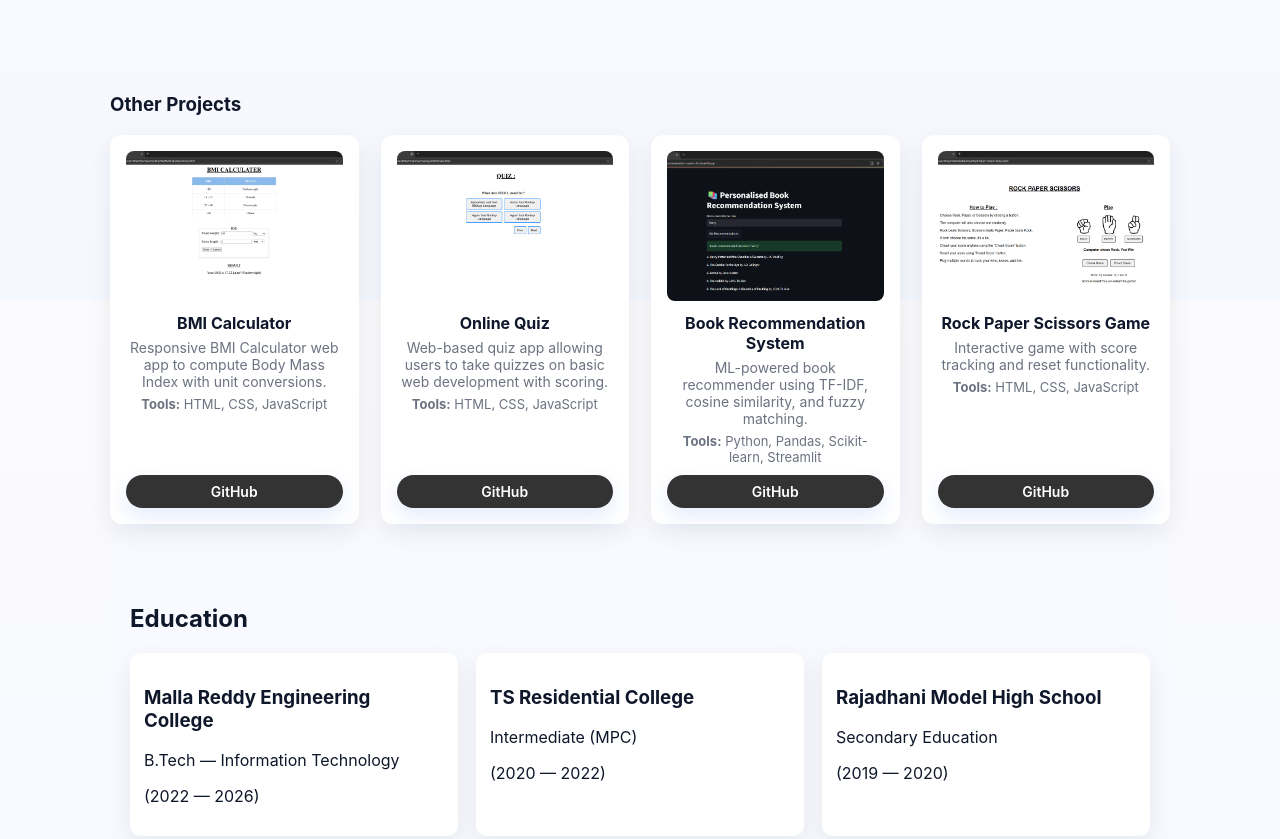
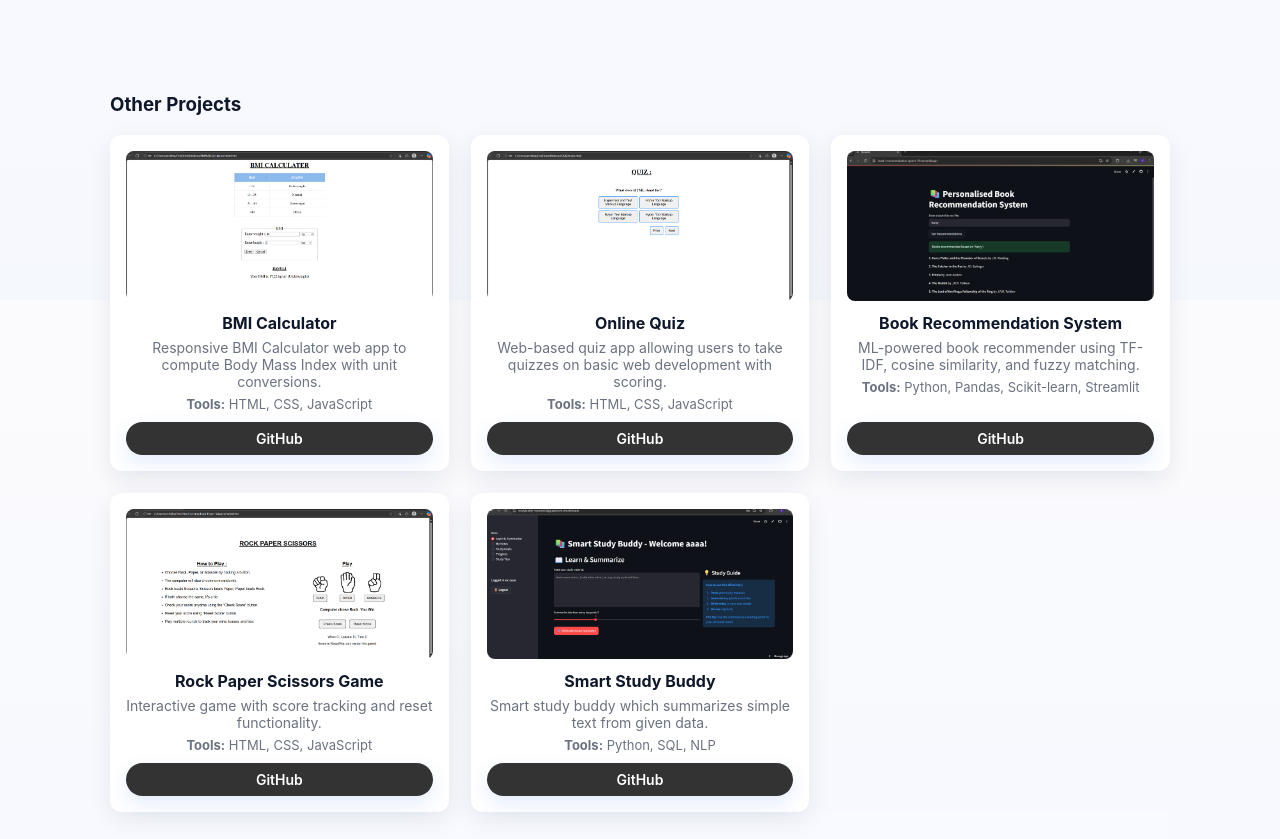
Before and after one commit to architha-24/Architha-s-portfolio, a plain HTML site: page index.html in a window 1280 px wide. Shown: the part 2100-2939 px from the top of the page. Drawn offline with nearby package versions, Linux system fonts and the light colour scheme.

Commit message:
Upadated commit

```diff
--- a/index.html
+++ b/index.html
@@ -202,7 +202,20 @@
     <a class="btn small" href="https://github.com/architha-24/Rock-Paper-Scissors" target="_blank">GitHub</a>
   </div>
 
+  <div class="mini-project-card">
+    <img src="Images/Smart study buddy.png" alt="Smart Study Buddy" />
+    <div class="mini-project-content">
+      <h4>Smart Study Buddy</h4>
+      <p>Smart study buddy which summarizes simple text from given data.</p>
+      <small><strong>Tools:</strong> Python, SQL, NLP</small>
+    </div>
+    <a class="btn small" href="https://github.com/architha-24/Smart_study_buddy" target="_blank">GitHub</a>
+  </div>
+
 </div>
+
+
+
 
 
 
--- a/style.css
+++ b/style.css
@@ -156,9 +156,10 @@ body{
 
 .other-projects-grid {
   display: grid;
-  grid-template-columns: repeat(4, 1fr);
+  grid-template-columns: repeat(auto-fit, minmax(250px, 1fr));
   gap: 22px;
 }
+
 
 @media (max-width: 1024px) {
   .other-projects-grid {
```
Also changed, not shown: Images/Smart study buddy.png (added), 1 other file.
